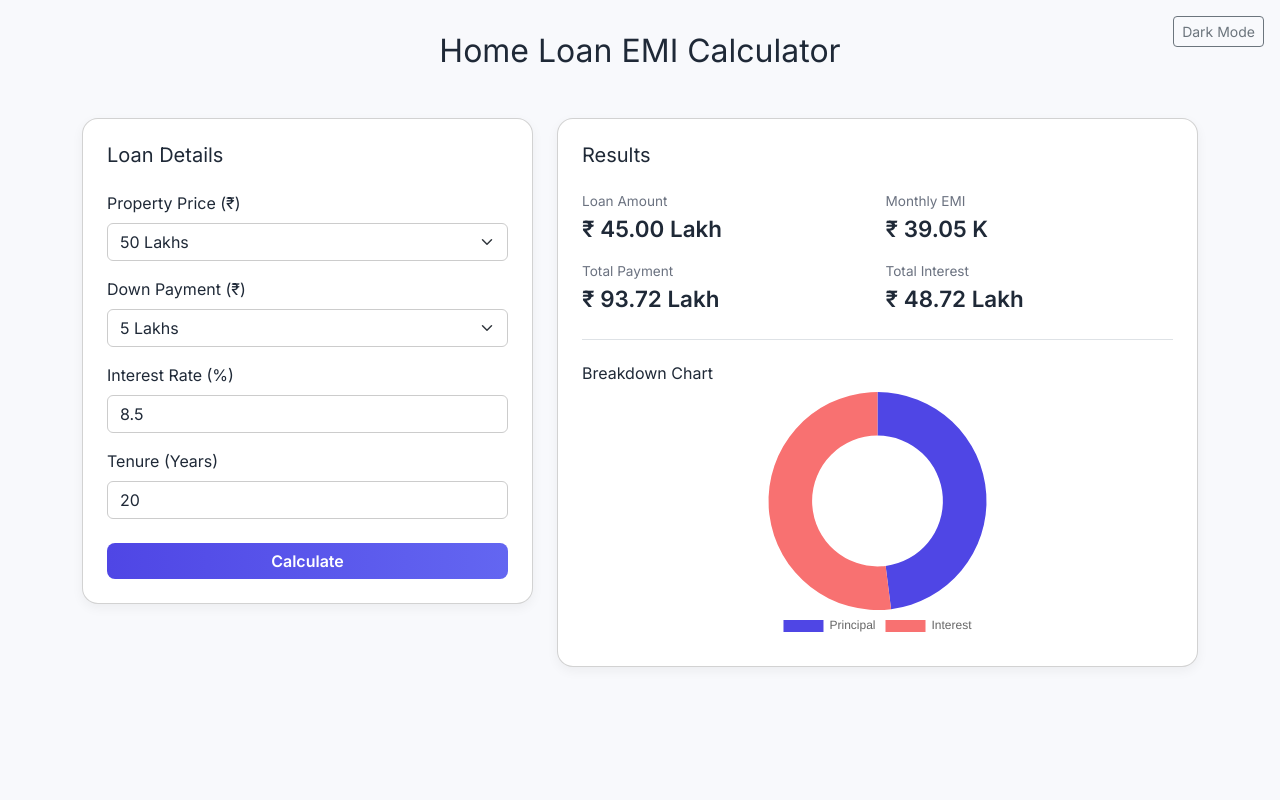
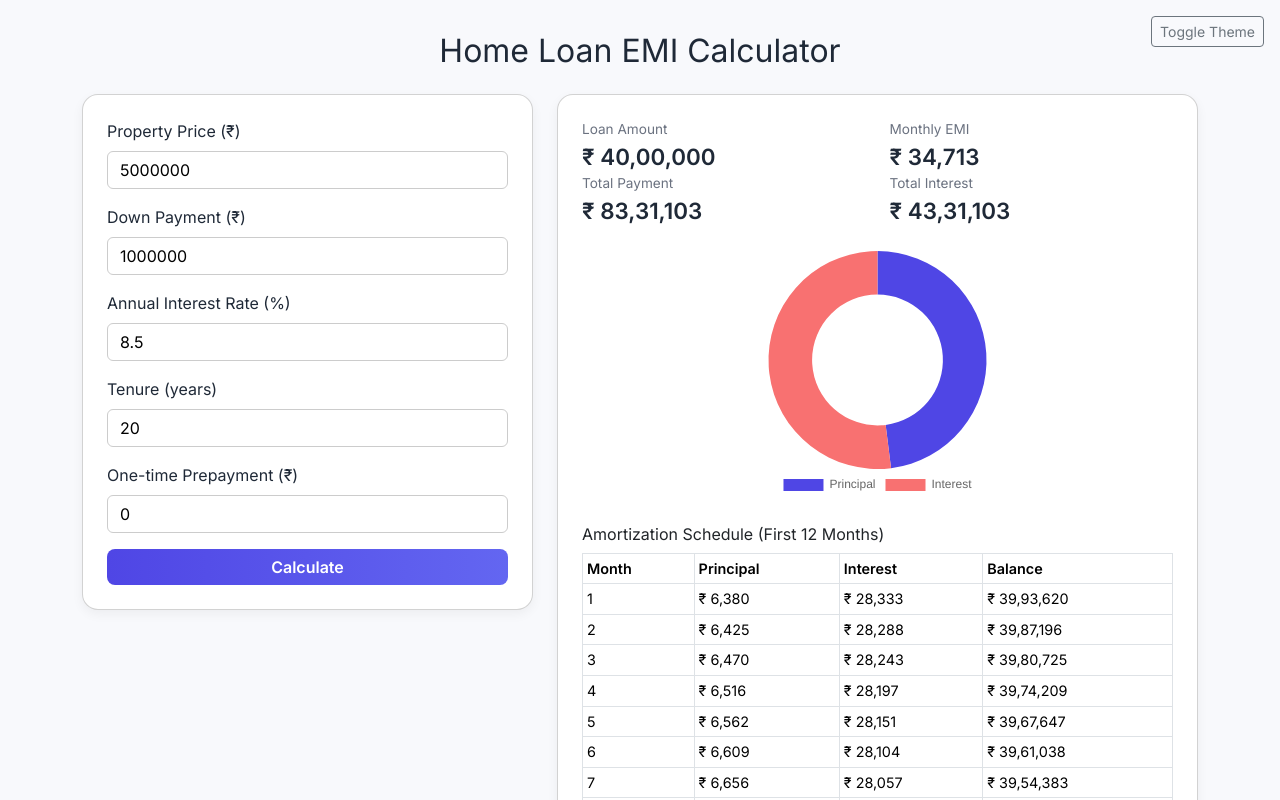
Before and after one commit to Shashank123-hub/home-loan-calculator, a plain HTML site: page index.html in a window 1280 px wide. Both pictures are taken after a click on the button "Calculate". Shown: the top 800 px of the page. Drawn offline with nearby package versions, Linux system fonts and the light colour scheme.

Commit message:
added more functionalities

```diff
--- a/index.html
+++ b/index.html
@@ -1,15 +1,11 @@
 <!DOCTYPE html>
 <html lang="en" data-theme="light">
 <head>
-  <link rel="icon" href="favicon.png" type="image/png" />
   <meta charset="UTF-8" />
   <meta name="viewport" content="width=device-width, initial-scale=1.0"/>
   <title>Home Loan EMI Calculator</title>
-
-  <!-- Google Font -->
+  <link rel="icon" href="favicon.png" type="image/png" />
   <link href="https://fonts.googleapis.com/css2?family=Inter:wght@400;600&display=swap" rel="stylesheet">
-
-  <!-- Bootstrap 5 -->
   <link href="https://cdn.jsdelivr.net/npm/bootstrap@5.3.2/dist/css/bootstrap.min.css" rel="stylesheet">
   <script src="https://cdn.jsdelivr.net/npm/chart.js"></script>
 
@@ -31,6 +27,8 @@
       --card: var(--card-light);
       --text: var(--text-light);
       --muted: var(--muted-light);
+      --input-bg: #ffffff;
+      --input-text: #000000;
     }
 
     [data-theme='dark'] {
@@ -38,6 +36,8 @@
       --card: var(--card-dark);
       --text: var(--text-dark);
       --muted: var(--muted-dark);
+      --input-bg: #2c2c2c;
+      --input-text: #f3f4f6;
     }
 
     body {
@@ -56,7 +56,6 @@
       border-radius: 1rem;
       background-color: var(--card);
       box-shadow: 0 4px 12px rgba(0,0,0,0.05);
-      transition: all 0.3s ease;
     }
 
     .btn-primary {
@@ -81,6 +80,10 @@
       color: var(--text);
     }
 
+    .form-label {
+      color: var(--text);
+    }
+
     .theme-switch {
       position: absolute;
       top: 1rem;
@@ -89,8 +92,8 @@
 
     .form-select,
     .form-control {
-      background-color: var(--card);
-      color: var(--text);
+      background-color: var(--input-bg);
+      color: var(--input-text);
       border-color: #ccc;
     }
 
@@ -100,66 +103,55 @@
       max-height: 250px;
     }
 
-    h1, h2, h3, h4, h5, h6,
-    .form-label,
-    .list-group-item,
-    .list-group-item strong {
-      color: var(--text);
-    }
-
     @media (max-width: 768px) {
       .result-value {
         font-size: 1.2rem;
       }
     }
+
+    #amortization-table {
+      font-size: 0.9rem;
+    }
+
+    #amortization-table th, #amortization-table td {
+      white-space: nowrap;
+    }
   </style>
 </head>
 <body>
 
-<!-- Theme Toggle -->
 <div class="theme-switch">
-  <button class="btn btn-sm btn-outline-secondary" id="themeToggle">Dark Mode</button>
+  <button class="btn btn-sm btn-outline-secondary" id="themeToggle">Toggle Theme</button>
 </div>
 
 <div class="container">
-  <h2 class="mb-5 text-center">Home Loan EMI Calculator</h2>
-
+  <h2 class="mb-4 text-center">Home Loan EMI Calculator</h2>
   <div class="row g-4">
     <!-- Input Panel -->
     <div class="col-lg-5">
       <div class="card p-4">
-        <h5 class="mb-4">Loan Details</h5>
         <form id="loan-form">
           <div class="mb-3">
             <label for="price" class="form-label">Property Price (₹)</label>
-            <select id="price" class="form-select">
-              <option value="3000000">30 Lakhs</option>
-              <option value="5000000" selected>50 Lakhs</option>
-              <option value="7500000">75 Lakhs</option>
-              <option value="10000000">1 Crore</option>
-              <option value="">Custom...</option>
-            </select>
-            <input type="number" class="form-control mt-2 d-none" id="priceCustom" placeholder="Enter custom amount" />
+            <input type="number" class="form-control" id="price" value="5000000" />
           </div>
           <div class="mb-3">
-            <label for="downPayment" class="form-label">Down Payment (₹)</label>
-            <select id="downPayment" class="form-select">
-              <option value="500000" selected>5 Lakhs</option>
-              <option value="1000000">10 Lakhs</option>
-              <option value="1500000">15 Lakhs</option>
-              <option value="">Custom...</option>
-            </select>
-            <input type="number" class="form-control mt-2 d-none" id="downPaymentCustom" placeholder="Enter custom amount" />
+            <label for="down" class="form-label">Down Payment (₹)</label>
+            <input type="number" class="form-control" id="down" value="1000000" />
           </div>
           <div class="mb-3">
-            <label for="interestRate" class="form-label">Interest Rate (%)</label>
-            <input type="number" class="form-control" id="interestRate" placeholder="e.g. 8.5" value="8.5" />
+            <label for="interest" class="form-label">Annual Interest Rate (%)</label>
+            <input type="number" class="form-control" id="interest" value="8.5" step="0.01" />
           </div>
-          <div class="mb-4">
-            <label for="tenure" class="form-label">Tenure (Years)</label>
+          <div class="mb-3">
+            <label for="tenure" class="form-label">Tenure (years)</label>
             <input type="number" class="form-control" id="tenure" value="20" />
           </div>
-          <button type="submit" class="btn btn-primary w-100">Calculate</button>
+          <div class="mb-3">
+            <label for="prepayment" class="form-label">One-time Prepayment (₹)</label>
+            <input type="number" class="form-control" id="prepayment" value="0" />
+          </div>
+          <button class="btn btn-primary w-100" type="submit">Calculate</button>
         </form>
       </div>
     </div>
@@ -167,16 +159,15 @@
     <!-- Output Panel -->
     <div class="col-lg-7">
       <div class="card p-4">
-        <h5 class="mb-4">Results</h5>
-        <div id="results" style="display:none;">
-          <div class="row g-3 mb-4">
+        <div id="output" style="display:none;">
+          <div class="row mb-4">
             <div class="col-md-6">
               <div class="result-label">Loan Amount</div>
               <div class="result-value" id="loanAmount"></div>
             </div>
             <div class="col-md-6">
               <div class="result-label">Monthly EMI</div>
-              <div class="result-value" id="emi"></div>
+              <div class="result-value" id="monthlyEmi"></div>
             </div>
             <div class="col-md-6">
               <div class="result-label">Total Payment</div>
@@ -187,10 +178,20 @@
               <div class="result-value" id="totalInterest"></div>
             </div>
           </div>
-
-          <div class="border-top pt-4">
-            <h6>Breakdown Chart</h6>
+          <div>
             <canvas id="loanChart"></canvas>
+          </div>
+          <div class="mt-4">
+            <h6>Amortization Schedule (First 12 Months)</h6>
+            <div class="table-responsive">
+              <table class="table table-sm table-bordered" id="amortization-table">
+                <thead>
+                  <tr><th>Month</th><th>Principal</th><th>Interest</th><th>Balance</th></tr>
+                </thead>
+                <tbody></tbody>
+              </table>
+            </div>
+            <button class="btn btn-sm btn-outline-primary mt-2" id="downloadCsv">Download Full CSV</button>
           </div>
         </div>
       </div>
@@ -199,84 +200,76 @@
 </div>
 
 <script>
+const format = n => `₹ ${n.toLocaleString('en-IN', {maximumFractionDigits: 0})}`;
 let chart;
 
-  const formatCurrency = (num) => {
-    num = Math.round(num);
-    if (num >= 10000000) return `₹ ${(num / 10000000).toFixed(2)} Cr`;
-    if (num >= 100000) return `₹ ${(num / 100000).toFixed(2)} Lakh`;
-    if (num >= 1000) return `₹ ${(num / 1000).toFixed(2)} K`;
-    return `₹ ${num}`;
-  };
-
-  // Theme toggle
-  const themeBtn = document.getElementById("themeToggle");
-  function setTheme(theme) {
-    document.documentElement.setAttribute("data-theme", theme);
-    themeBtn.textContent = theme === "dark" ? "Light Mode" : "Dark Mode";
-  }
-  themeBtn.addEventListener("click", () => {
-    const newTheme = document.documentElement.getAttribute("data-theme") === "light" ? "dark" : "light";
-    setTheme(newTheme);
-  });
-  setTheme("light"); // Always default to light mode
-
-  // Show custom input if selected
-  document.getElementById('price').addEventListener('change', (e) => {
-    document.getElementById('priceCustom').classList.toggle('d-none', e.target.value !== "");
-  });
-  document.getElementById('downPayment').addEventListener('change', (e) => {
-    document.getElementById('downPaymentCustom').classList.toggle('d-none', e.target.value !== "");
-  });
-
-  document.getElementById('loan-form').addEventListener('submit', function(e) {
+document.getElementById("loan-form").addEventListener("submit", e => {
   e.preventDefault();
 
-    let price = document.getElementById('price').value || document.getElementById('priceCustom').value;
-    let down = document.getElementById('downPayment').value || document.getElementById('downPaymentCustom').value;
-    const rate = parseFloat(document.getElementById('interestRate').value) / 100 / 12;
-    const months = parseInt(document.getElementById('tenure').value) * 12;
+  const price = +document.getElementById("price").value;
+  const down = +document.getElementById("down").value;
+  const rate = +document.getElementById("interest").value / 100 / 12;
+  const months = +document.getElementById("tenure").value * 12;
+  const prepay = +document.getElementById("prepayment").value;
 
-    const principal = parseFloat(price) - parseFloat(down);
+  const loan = price - down - prepay;
   const x = Math.pow(1 + rate, months);
-    const emi = (principal * rate * x) / (x - 1);
-    const totalPayment = emi * months;
-    const totalInterest = totalPayment - principal;
+  const emi = (loan * rate * x) / (x - 1);
+  const totalPay = emi * months;
+  const totalInt = totalPay - loan;
 
-    document.getElementById('loanAmount').textContent = formatCurrency(principal);
-    document.getElementById('emi').textContent = formatCurrency(emi);
-    document.getElementById('totalPayment').textContent = formatCurrency(totalPayment);
-    document.getElementById('totalInterest').textContent = formatCurrency(totalInterest);
-    document.getElementById('results').style.display = 'block';
+  document.getElementById("loanAmount").textContent = format(loan);
+  document.getElementById("monthlyEmi").textContent = format(emi);
+  document.getElementById("totalPayment").textContent = format(totalPay);
+  document.getElementById("totalInterest").textContent = format(totalInt);
+  document.getElementById("output").style.display = "block";
 
   if (chart) chart.destroy();
-    chart = new Chart(document.getElementById('loanChart'), {
+  chart = new Chart(document.getElementById("loanChart"), {
     type: 'doughnut',
     data: {
       labels: ['Principal', 'Interest'],
-        datasets: [{
-          data: [principal, totalInterest],
-          backgroundColor: ['#4F46E5', '#F87171'],
-          borderWidth: 0
-        }]
+      datasets: [{ data: [loan, totalInt], backgroundColor: ['#4F46E5', '#F87171'], borderWidth: 0 }]
     },
-      options: {
-        responsive: true,
-        cutout: '60%',
-        plugins: {
-          legend: { position: 'bottom' },
-          tooltip: {
-            callbacks: {
-              label: function(context) {
-                return `${context.label}: ${formatCurrency(context.raw)}`;
+    options: { plugins: { legend: { position: 'bottom' } }, cutout: '60%' }
+  });
+
+  let balance = loan, tableHTML = "", amortData = [];
+  for (let i = 1; i <= months && balance > 0; i++) {
+    const interestPayment = balance * rate;
+    const principalPayment = emi - interestPayment;
+    balance -= principalPayment;
+    amortData.push([i, principalPayment, interestPayment, Math.max(balance, 0)]);
   }
-            }
-          }
-        }
-      }
+
+  const tbody = document.querySelector("#amortization-table tbody");
+  tbody.innerHTML = amortData.slice(0, 12).map(r =>
+    `<tr><td>${r[0]}</td><td>${format(r[1])}</td><td>${format(r[2])}</td><td>${format(r[3])}</td></tr>`
+  ).join("");
+
+  document.getElementById("downloadCsv").onclick = () => {
+    const rows = [["Month", "Principal", "Interest", "Balance"], ...amortData.map(r =>
+      [r[0], Math.round(r[1]), Math.round(r[2]), Math.round(r[3])]
+    )];
+    const csv = rows.map(r => r.join(",")).join("\n");
+    const blob = new Blob([csv], {type: "text/csv"});
+    const url = URL.createObjectURL(blob);
+    const a = document.createElement("a");
+    a.href = url; a.download = "amortization_schedule.csv"; a.click();
+    URL.revokeObjectURL(url);
+  };
 });
-  });
+
+document.getElementById("themeToggle").onclick = () => {
+  const theme = document.documentElement.getAttribute("data-theme") === "light" ? "dark" : "light";
+  document.documentElement.setAttribute("data-theme", theme);
+  localStorage.setItem("theme", theme);
+};
+
+window.onload = () => {
+  const saved = localStorage.getItem("theme") || "light";
+  document.documentElement.setAttribute("data-theme", saved);
+};
 </script>
-
 </body>
 </html>
```
Lines whose indentation alone changed are shown as unchanged.
